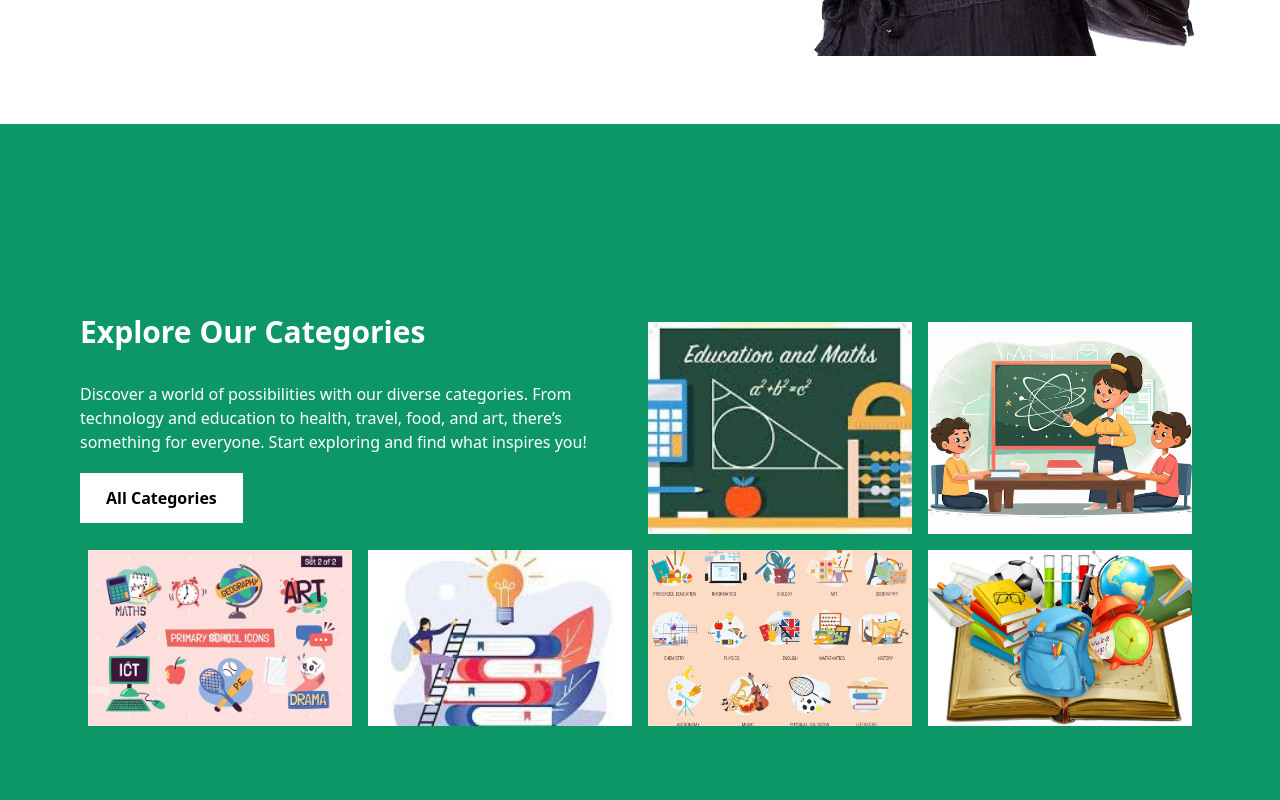
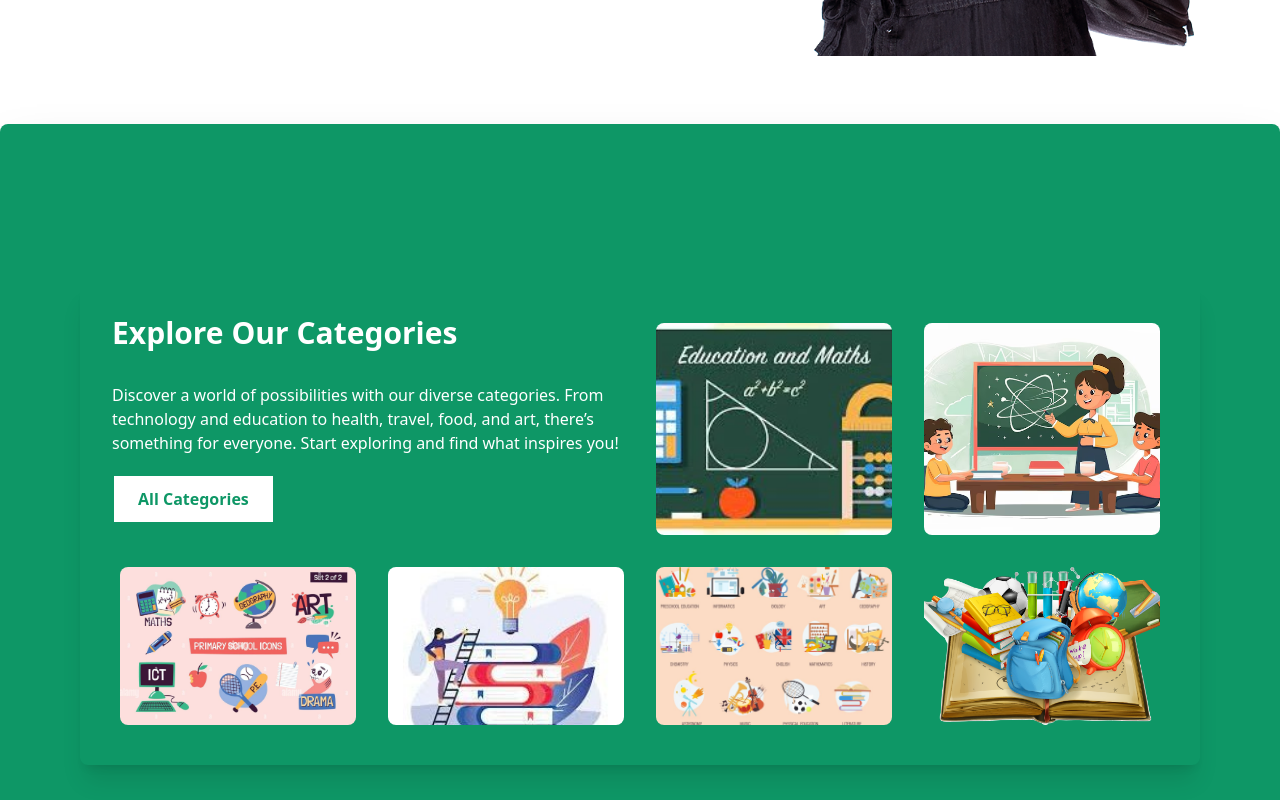
Before and after one commit to hammadyounas/lesson_app, a Next.js app: page / in a window 1280 px wide. Shown: the part 740-1540 px from the top of the page. Built offline with nearby package versions, Linux system fonts and the light colour scheme; what tailwindcss-animated would draw is missing.

Commit message:
Implemented frontend changes

```diff
--- a/app/forget-password/page.jsx
+++ b/app/forget-password/page.jsx
@@ -90,7 +90,7 @@ export default function ForgotPasswordPage() {
       {/* End Background Animation */}
       {/* Left Column - Graphic */}
       <div className="hidden relative md:flex flex-col w-1/2 animate-fade-up items-center justify-center">
-      <Link href={'/login'} className="absolute top-6 left-6 p-1 bg-gray-300 text-black rounded-full hover:bg-gray-100 z-[9999]"><ArrowLeft className="w-6 h-6"/></Link>
+      <Link href={'/login'} className="absolute top-6 left-6 p-1 bg-gray-300 text-black rounded-full hover:bg-primary hover:text-white z-[9999]"><ArrowLeft className="w-6 h-6"/></Link>
         <h1 className="w-full font-mono px-6 text-white text-4xl mt-8 mb-8">
           <span ref={typedRef}></span>
         </h1>
@@ -113,13 +113,13 @@ export default function ForgotPasswordPage() {
             placeholder="example@example.com"
             value={email}
             onChange={(e) => setEmail(e.target.value)}
-            className="block w-full my-4 p-3 border rounded"
+            className="block w-full my-4 p-3 border rounded focus:outline-none focus:ring-2 focus:ring-primary focus:border-primary"
           />
                          {error && <p className="text-red-500 text-sm -mt-2 mb-2">{error}</p>}
 
           <button
             type="submit"
-            className="w-full p-3 bg-black text-white rounded"
+            className="w-full p-3 bg-primary text-white rounded-lg transition duration-300 ease-in-out transform  hover:shadow-lg hover:ring-2 hover:ring-offset-2 hover:ring-primary"
             disabled={loading}
           >
             {loading ? "Processing..." : "Request Password Reset"}
--- a/app/globals.css
+++ b/app/globals.css
@@ -78,8 +78,8 @@ body {
 -- Start BackGround Animation
 */
 .area {
-  background: #2663b8;
-  background: -webkit-linear-gradient(to left, #8f94fb, #4e54c8);
+  background: #0e9766;
+  background: -webkit-linear-gradient(to left, #1ad809, #09c67a);
   width: 100%;
   height: 100vh;
   position: absolute;
@@ -101,7 +101,7 @@ body {
   list-style: none;
   width: 20px;
   height: 20px;
-  background: rgba(255, 255, 255, 0.2);
+  background: rgba(120, 244, 3, 0.897);
   animation: animate 25s linear infinite;
   bottom: -150px;
 }
--- a/components/LandingPageNew/ExploreCategories.jsx
+++ b/components/LandingPageNew/ExploreCategories.jsx
@@ -1,75 +1,88 @@
 import Link from "next/link";
-import React from "react";
+import React, { useRef } from "react";
+import { motion, useInView } from "framer-motion";
 
 export default function ExploreCategories() {
+  // Animation variants
+  const slideFromLeft = {
+    hidden: { x: -100, opacity: 0 },
+    visible: { x: 0, opacity: 1, transition: { duration: 1.0 } },
+  };
+
+  const slideFromRight = {
+    hidden: { x: 100, opacity: 0 },
+    visible: { x: 0, opacity: 1, transition: { duration: 1.0 } },
+  };
+
+  // Refs for tracking visibility
+  const sectionRef = useRef(null);
+  const isInView = useInView(sectionRef, { once: true }); // Animates only the first time
+
   return (
-    <div className="xl:p-20 sm:p-10 p-5 bg-primary text-white flex flex-col justify-center items-center mx-auto overflow-hidden min-2xl:h-auto max-2xl:min-h-screen ">
-      <div className="grid lg:grid-cols-4 grid-cols-2">
-        <div className="col-span-2">
+    <div
+      ref={sectionRef}
+      className="xl:p-20 sm:p-10 p-5 bg-primary text-white flex flex-col justify-center items-center mx-auto overflow-hidden min-2xl:h-auto max-2xl:min-h-screen transform transition-transform duration-300 shadow-xl xl:shadow-2xl rounded-lg hover:scale-105"
+    >
+      <motion.div
+        initial="hidden"
+        animate={isInView ? "visible" : "hidden"}
+        variants={slideFromLeft}
+        className="transition-transform duration-300 hover:scale-105 shadow-lg xl:shadow-xl bg-secondary rounded-lg p-8"
+      >
+        <div className="grid lg:grid-cols-4 grid-cols-2 gap-4 hover:scale-105 duration-300">
+          {/* Heading and Text */}
+          <motion.div
+            variants={slideFromLeft}
+            className="col-span-2"
+            initial="hidden"
+            animate={isInView ? "visible" : "hidden"}
+          >
             <h1 className="text-white font-bold 2xl:text-4xl lg:text-3xl sm:text-2xl text-xl">
               Explore Our Categories
             </h1>
             <p className="text-white sm:mt-8 mt-4">
-            Discover a world of possibilities with our diverse categories. From
-            technology and education to health, travel, food, and art, there’s
-            something for everyone. Start exploring and find what inspires you!
+              Discover a world of possibilities with our diverse categories.
+              From technology and education to health, travel, food, and art,
+              there’s something for everyone. Start exploring and find what
+              inspires you!
             </p>
             <div className="sm:my-8 my-4">
               <Link
                 href={"#"}
-              className="px-6 sm:py-3 py-2 border-2 border-white text-black font-semibold hover:bg-primary bg-white hover:text-white hover:border-primary transition"
+                className="px-6 sm:py-3 py-2 border-2 border-primary text-primary hover:bg-white hover:text-blue-800 font-semibold bg-white hover:border-blue-800 transition"
               >
                 All Categories
               </Link>
             </div>
-        </div>
-        <div className="col-span-1 w-full sm:p-2 flex justify-center">
+          </motion.div>
+
+          {/* Image Components */}
+          {[
+            { src: "/landingPage/category_one.jpg", alt: "first category" },
+            { src: "/landingPage/category_three.jpg", alt: "second category" },
+            { src: "/landingPage/category_four.jpg", alt: "third category" },
+            { src: "/landingPage/category_five.jpg", alt: "fourth category" },
+            { src: "/landingPage/category_two.jpg", alt: "fifth category" },
+            { src: "/landingPage/category_seven.png", alt: "sixth category" },
+          ].map((item, index) => (
+            <motion.div
+              key={index}
+              variants={index < 2 ? slideFromLeft : slideFromRight}
+              className="col-span-1 w-full sm:p-2 flex justify-center"
+              initial="hidden"
+              animate={isInView ? "visible" : "hidden"}
+            >
+              <div className="overflow-hidden transition-transform transform hover:scale-105 duration-300 rounded-lg">
                 <img
-            src="/landingPage/category_one.jpg"
-            alt="fisrt category"
-            className="object-cover  w-full"
-          />
-          <p></p>
-        </div>
-        <div className="col-span-1 sm:p-2 flex justify-center">
-          <img
-            src="/landingPage/category_three.jpg"
-            alt="fisrt category"
-            className="object-cover  w-full"
+                  src={item.src}
+                  alt={item.alt}
+                  className="object-cover w-full h-full"
                 />
               </div>
+            </motion.div>
+          ))}
         </div>
-
-      <div className="grid lg:grid-cols-4 grid-cols-2  max-sm:mt-2">
-        <div className="col-span-1 w-full sm:p-2 flex justify-center">
-          <img
-            src="/landingPage/category_four.jpg"
-            alt="fisrt category"
-            className="object-cover  w-full"
-          />
-        </div>
-        <div className="col-span-1 sm:p-2 flex justify-center">
-          <img
-            src="/landingPage/category_five.jpg"
-            alt="fisrt category"
-            className="object-cover  w-full"
-          />
-        </div>
-        <div className="col-span-1 w-full sm:p-2 flex justify-center  max-sm:mt-2">
-          <img
-            src="/landingPage/category_two.jpg"
-            alt="fisrt category"
-            className="object-cover bg-white w-full"
-          />
-        </div>
-        <div className="col-span-1 sm:p-2 flex justify-center  max-sm:mt-2">
-          <img
-            src="/landingPage/category_seven.png"
-            alt="fisrt category"
-            className="object-cover w-full bg-white"
-          />
-        </div>
-      </div>
+      </motion.div>
     </div>
   );
 }
--- a/components/Sidebar.jsx
+++ b/components/Sidebar.jsx
@@ -47,13 +47,13 @@ const Sidebar = () => {
       {/* Nav Button for Mobile View */}
       <button
         onClick={() => setIsSidebarOpen(!isSidebarOpen)}
-        className="lg:hidden fixed top-2 left-2 z-50 bg-blue-800 text-white p-2 rounded-full"
+        className="lg:hidden fixed top-2 left-2 z-50 bg-primary text-white p-2 rounded-full"
       >
         <Menu className="w-6 h-6" />
       </button>
 
       <aside
-        className={`fixed top-0 left-0 bg-blue-800 text-white h-screen p-4 shadow flex flex-col justify-center transition-width duration-300 ease-in-out ${
+        className={`fixed top-0 left-0 bg-primary text-white h-screen p-4 shadow flex flex-col justify-center transition-width duration-300 ease-in-out ${
           isSidebarOpen ? "translate-x-0" : "-translate-x-full"
         } lg:translate-x-0 ${isExpanded ? "w-64" : "w-20"} z-40`}
       >
--- a/components/ui/CheckboxInput.jsx
+++ b/components/ui/CheckboxInput.jsx
@@ -13,7 +13,7 @@ const CheckboxInput = ({ options, selectedOptions, onToggle, error, className })
               value={option}
               checked={selectedOptions.includes(option)}
               onChange={() => onToggle(option)}
-              className={`m-1 appearance-none h-4 w-4 border border-blue-900 rounded-md checked:bg-black checked:border-transparent focus:outline-none checked:ring-black checked:ring-offset-1 checked:ring-1 transition duration-100 ease-in-out transform checked:scale-110`}
+              className={`m-1 appearance-none h-4 w-4 border border-primary rounded-md checked:bg-primary checked:border-transparent focus:outline-none checked:ring-black checked:ring-offset-1 checked:ring-1 transition duration-100 ease-in-out transform checked:scale-110`}
             />
             <span className="ml-2">{option}</span>
           </label>
--- a/components/ui/RadioInput.jsx
+++ b/components/ui/RadioInput.jsx
@@ -26,7 +26,7 @@ const RadioInput = ({ name, options, selectedValue, onChange, error }) => {
                     : option === "Medium"
                     ? "border-green-500"
                     : "border-red-500"
-                  : "border-blue-700"
+                  : "border-primary"
               }`}
             >
               {selectedValue === option && (
```
Also changed, not shown: app/login/page.jsx (+8 -8 lines), app/signup/page.jsx (+10 -10 lines), components/Form.jsx (+6 -6 lines). Lines whose indentation alone changed are shown as unchanged.
